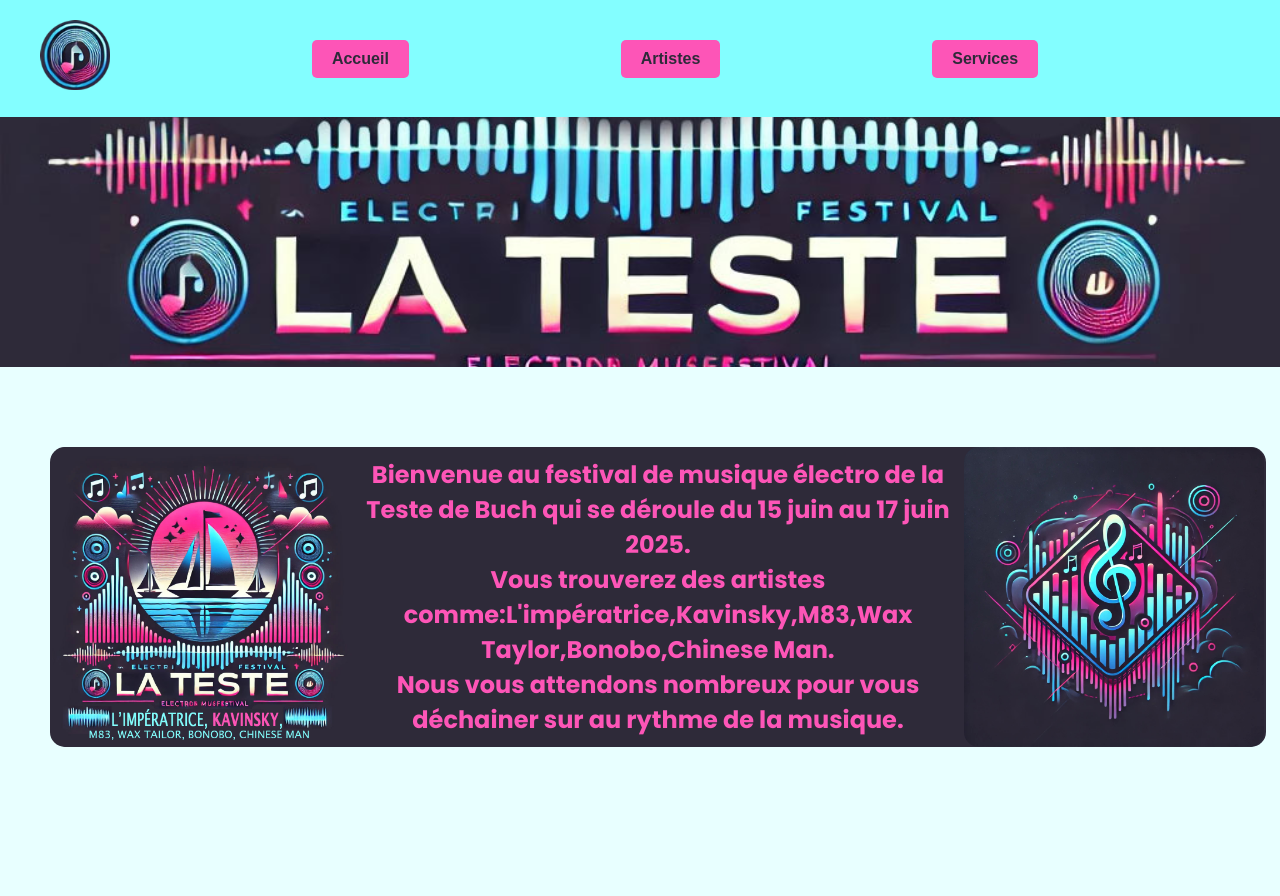
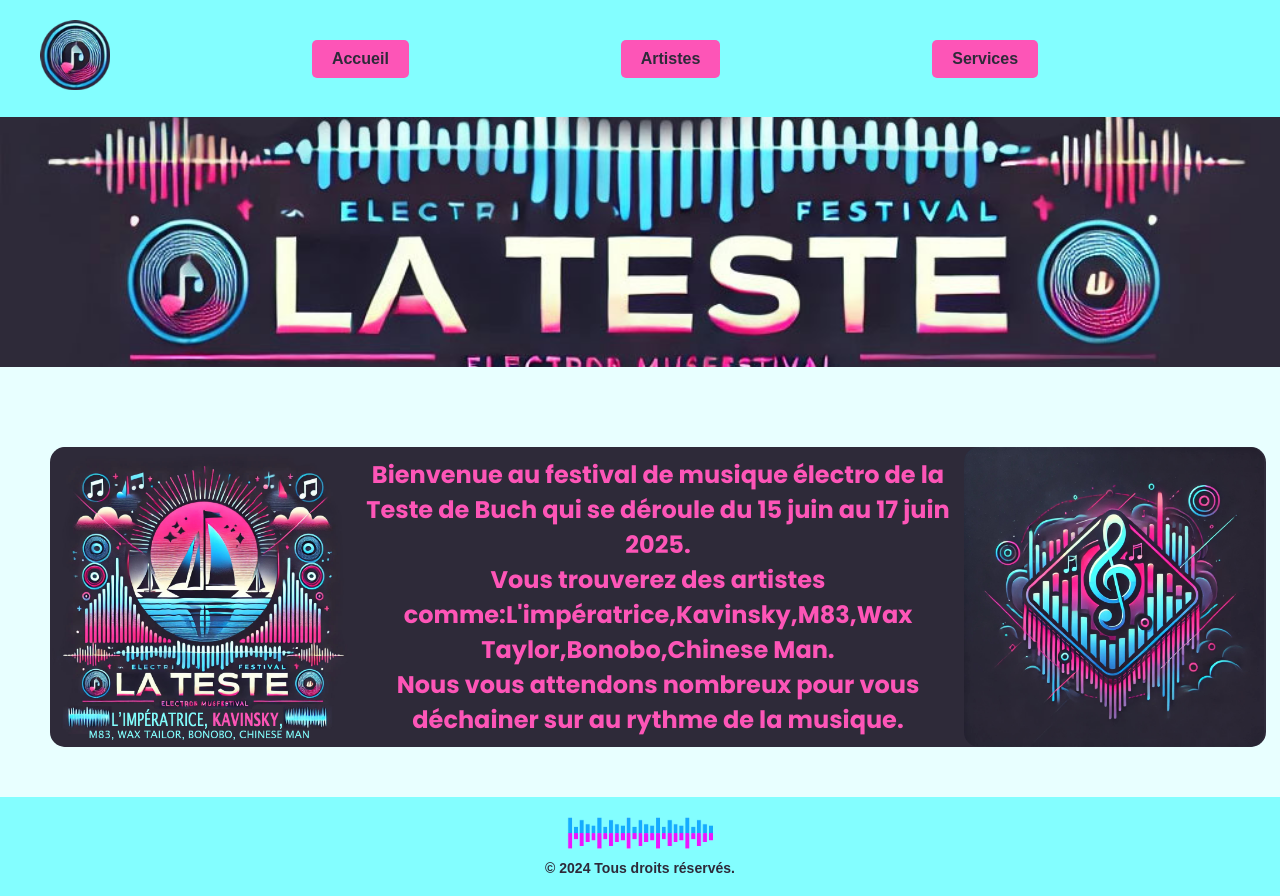
Before and after one commit to manondeveloppement/DWWM-ECF1-Manon, a website: page accueil.html in a window 1280 px wide. Before the commit the page ends 800 px from the top, so only its background shows below. Drawn offline with Linux system fonts and the light colour scheme; a web font is replaced by a local one.

Commit message:
ajout a 16h22 le 26/11/2024

```diff
--- a/accueil.html
+++ b/accueil.html
@@ -43,6 +43,12 @@
         <img src="image/illu-secondaire.jpg" alt="Right Image" class="container__image" />
       </div>
     </div>
+    <footer class="classic-footer">
+      <div class="classic-footer__content">
+        <img src="image/egaliseur.png" alt="Logo Footer" class="classic-footer__image" />
+        <p class="classic-footer__text">© 2024 Tous droits réservés.</p>
+      </div>
+    </footer>
     <script src="script.js"></script>
   </body>
 </html>
--- a/package.json
+++ b/package.json
@@ -8,7 +8,7 @@
   "keywords": [],
   "author": "",
   "license": "ISC",
-  "description": "",
+  "description": "��#\u0000D\u0000W\u0000W\u0000M\u0000-\u0000E\u0000C\u0000F\u00001\u0000-\u0000M\u0000a\u0000n\u0000o\u0000n\u0000\r\u0000 \u0000",
   "dependencies": {
     "sass": "^1.81.0"
   }
--- a/sass/style.scss
+++ b/sass/style.scss
@@ -148,7 +148,30 @@
     color: $color-secondary; // Set text color
   }
 }
+.classic-footer {
+  background-color:$color-accent;
+  color: $color-primary;
+  text-align: center;
+  padding: 20px 10px;
 
+  &__content {
+    display: flex;
+    flex-direction: column;
+    align-items: center;
+    gap: 10px;
+  }
+
+  &__image {
+    max-width: 150px;
+    height: auto;
+  }
+
+  &__text {
+    font-size: 14px;
+    font-family: $font-arima, sans-serif;
+    font-weight: bold;
+  }
+}
 // For screens 320px, 375px, 425px (Mobile devices)
 @media (max-width: 425px) {
   .navbar {
--- a/script.js
+++ b/script.js
@@ -5,3 +5,16 @@
    burger.addEventListener('click', () => {
      navButtons.classList.toggle('navbar__buttons--active'); // Toggle class to show/hide links
    });
+   const audioPlayer = document.getElementById("audioPlayer");
+      const playButton = document.getElementById("playButton");
+
+      // Toggle play/pause when the button is clicked
+      playButton.addEventListener("click", function () {
+        if (audioPlayer.paused) {
+          audioPlayer.play();
+          playButton.textContent = "⬛"; // Change button text to "Pause"
+        } else {
+          audioPlayer.pause();
+          playButton.textContent = "▶"; // Change button text to "Play"
+        }
+      });
```
Also changed, not shown: css/style.min.css, 1 other file.
